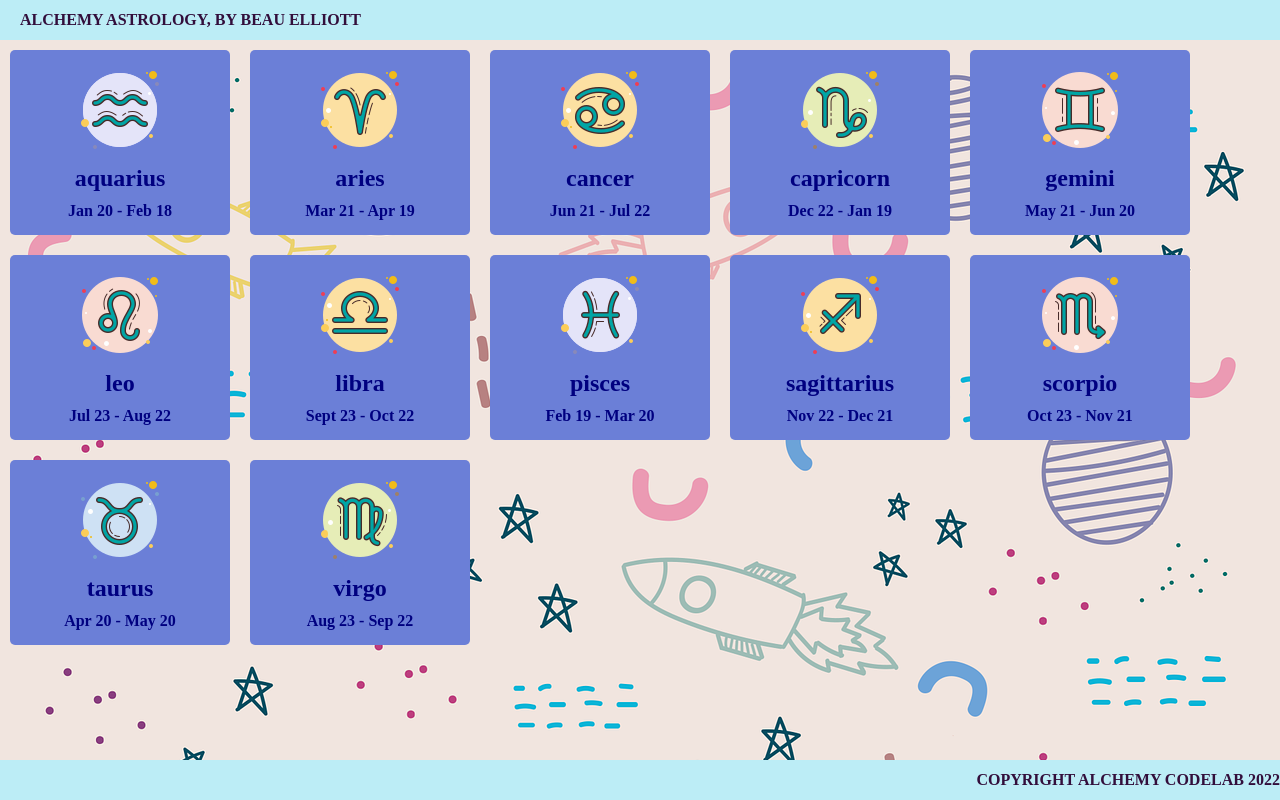
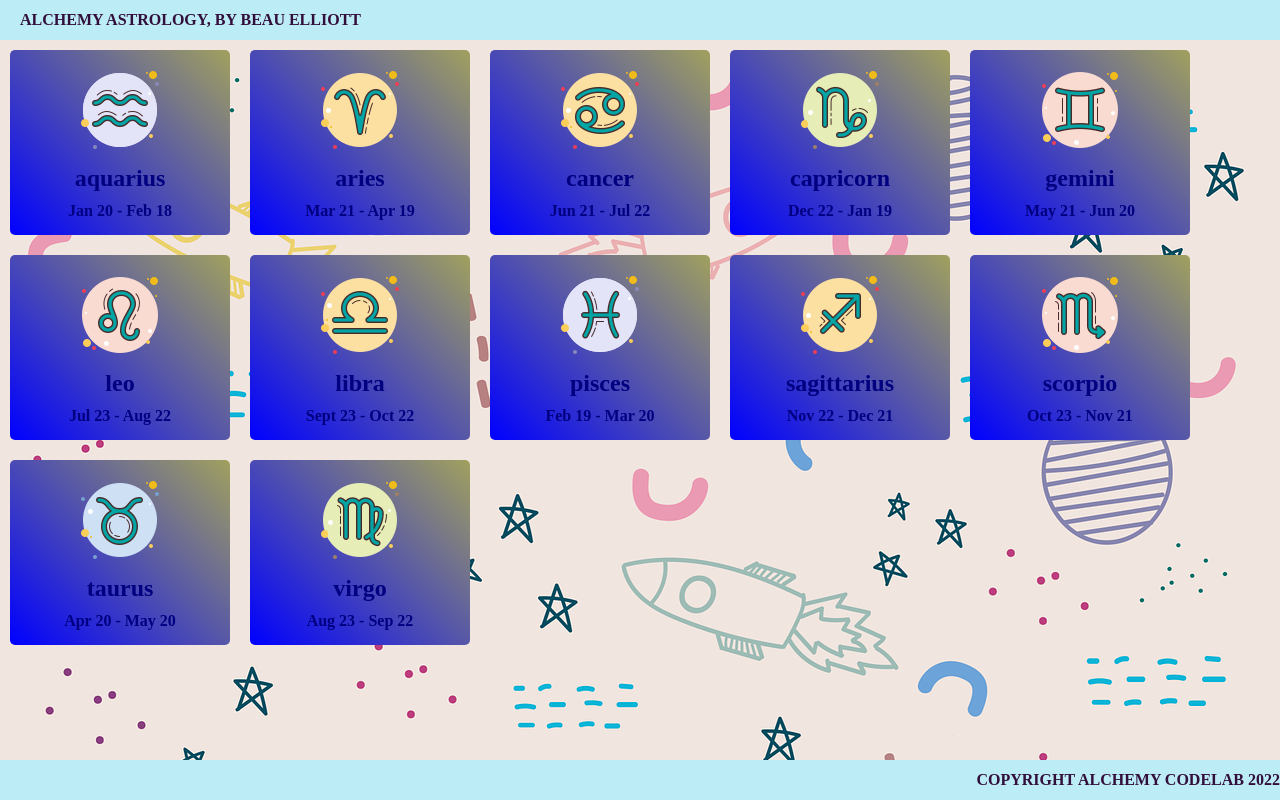
Before and after one commit to belliott15/Zodiac-Half-Baked-React, a React (Create React App) app: page / in a window 1280 px wide. Built offline with nearby package versions, Linux system fonts and the light colour scheme; a web font is replaced by a local one.

Commit message:
added fun hover effect on zodiac cards

```diff
--- a/src/ZodiacCard/ZodiacCard.css
+++ b/src/ZodiacCard/ZodiacCard.css
@@ -1,6 +1,7 @@
 .zodiac-card {
   width: 200px;
-  background-color: var(--color2);
+  background: linear-gradient(45deg, blue 0%, yellow 50%, steelblue 100%);
+  background-size: 500%;
   margin: 10px;
   border-radius: 5px;
   display: flex;
@@ -24,3 +25,20 @@
   margin: 5px;
   color: navy;
 }
+
+.zodiac-card:hover {
+  cursor: pointer;
+  animation: shift 2s forwards;
+}
+
+@keyframes shift {
+  0% {
+    background-position: 0% 50% 100%;
+  }
+  50% {
+    background-position: 100%;
+  }
+  100% {
+    background-position: 0% 50% 100%
+  }
+}
```
